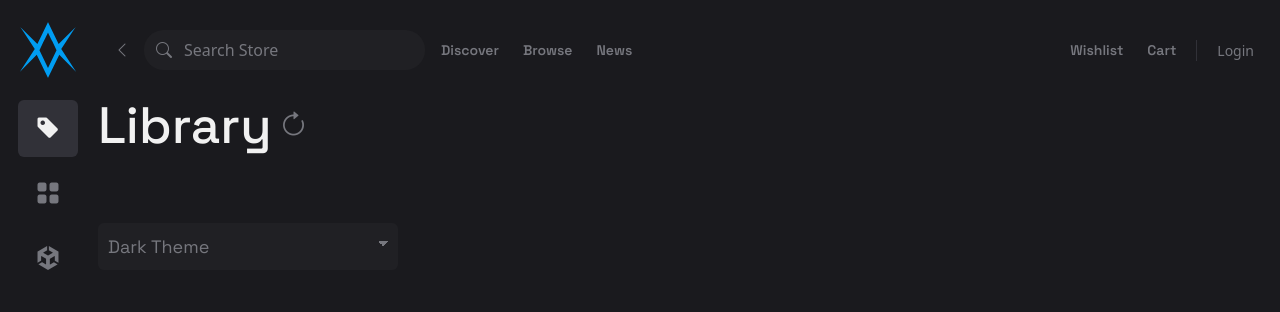
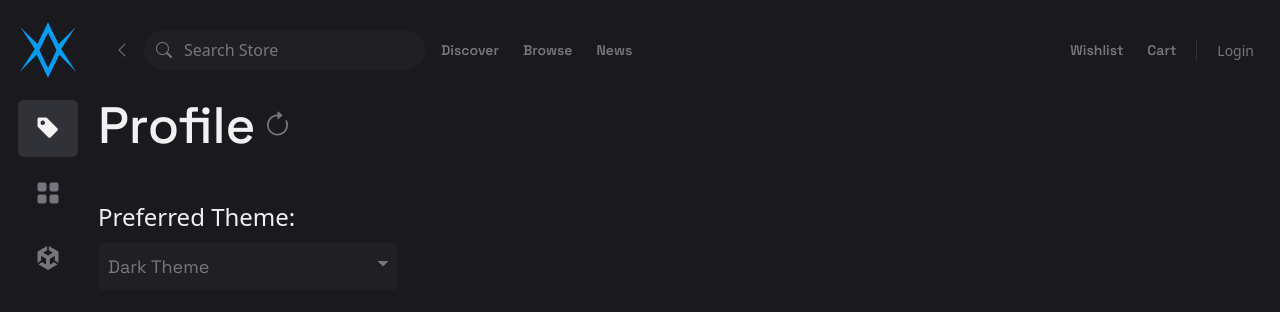
Before and after one commit to amansingh169/Major_Project_Scifor, a React (Vite) app in the folder ArcadeVault/: page /profile in a window 1280 px wide. Shown: the top 312 px of the page. Built offline with nearby package versions, Linux system fonts and the light colour scheme.

Commit message:
Final Tweaks

```diff
--- a/ArcadeVault/src/components/ThemeSelector.jsx
+++ b/ArcadeVault/src/components/ThemeSelector.jsx
@@ -6,7 +6,7 @@ const ThemeSelector = () => {
 
   return (
     <select
-      className="select-menu mt-4"
+      className="select-menu"
       value={theme}
       onChange={(e) => {
         setTheme(e.target.value);
--- a/ArcadeVault/src/pages/Profile.jsx
+++ b/ArcadeVault/src/pages/Profile.jsx
@@ -1,16 +1,25 @@
+import { useContext } from "react";
 import ThemeSelector from "../components/ThemeSelector";
+import { UserContext } from "../contexts/UserContext";
 
 const Profile = () => {
+  const { user, setUser } = useContext(UserContext);
+
   return (
     <div className="profile-wrapper">
       <div className="d-flex align-items-center gap-2 mb-5">
-        <h1 className="lh-1 m-0">Library</h1>
+        <h1 className="lh-1 m-0">Profile</h1>
         <a href="">
           <i className="bi bi-arrow-clockwise fs-3 text-muted"></i>
         </a>
       </div>
 
-      <ThemeSelector />
+      <div className="settings">
+        <div className="text-primary">
+          <div className="fs-4 mb-2">Preferred Theme:</div>
+          <ThemeSelector />
+        </div>
+      </div>
     </div>
   );
 };
```
Also changed, not shown: 2 other files (tests, documents, lock files or other folders).
